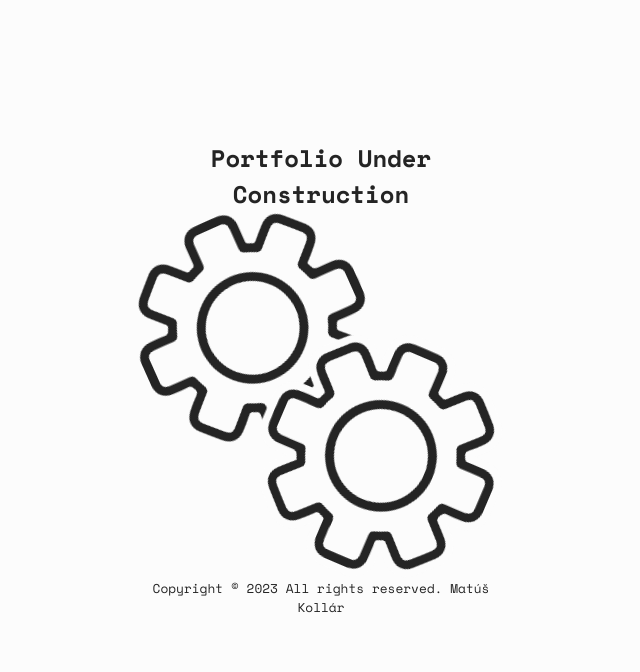
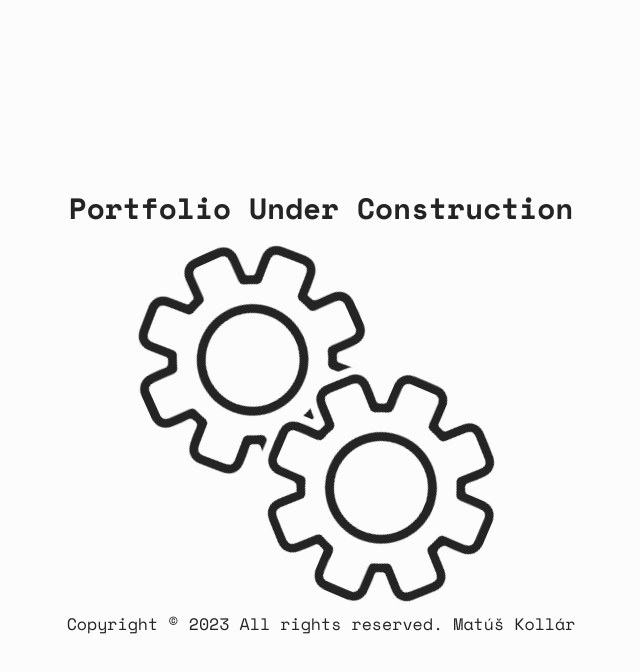
Before and after one commit to ma2skollar/ma2skollar.github.io, a React (Vite) app: page / in a window 1280 px wide. Shown: the top 672 px of the page, without its empty margins (319-959 px from the left). Built offline with nearby package versions, Linux system fonts and the light colour scheme.

Commit message:
disabled overscroll

```diff
--- a/src/App.css
+++ b/src/App.css
@@ -26,19 +26,23 @@
 
 .side > * {
   grid-area: 1 / 1;
-  width: 30vw;
-  margin: 0 35vw;
+  width: 40vw;
+  margin: 0 30vw;
 }
 
 .side > h1 {
-  margin-top: -35vw;
-  font-size: clamp(1.5rem, 1.5vw, 1.5vw)
+  margin-top: -30vw;
+  font-size: 2.3vw
 }
 
 .side > footer {
-  margin-top: 31vw;
+  margin-top: 35vw;
   font-size: 0.5vw;
-  font-size: clamp(0.8rem, 0.5vw, 0.5vw);
+  font-size: 1.3vw;
+}
+
+footer > p {
+  margin: 0;
 }
 
 #left-side {
@@ -67,6 +71,7 @@ h1 {
 }
 
 .cogwheels {
+  margin-top: 5vw;
   width: 30vw;
   height: auto;
 }
--- a/src/index.css
+++ b/src/index.css
@@ -24,6 +24,10 @@ body {
   min-height: 100vh;
 }
 
+html {
+  overscroll-behavior: none;
+}
+
 /* @media (prefers-color-scheme: light) {
   :root {
     color: #213547;
```
